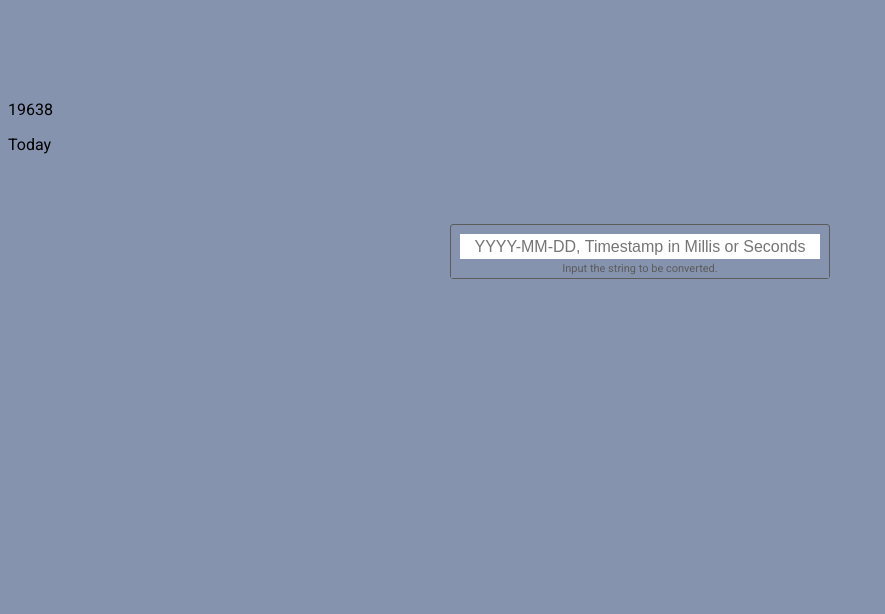
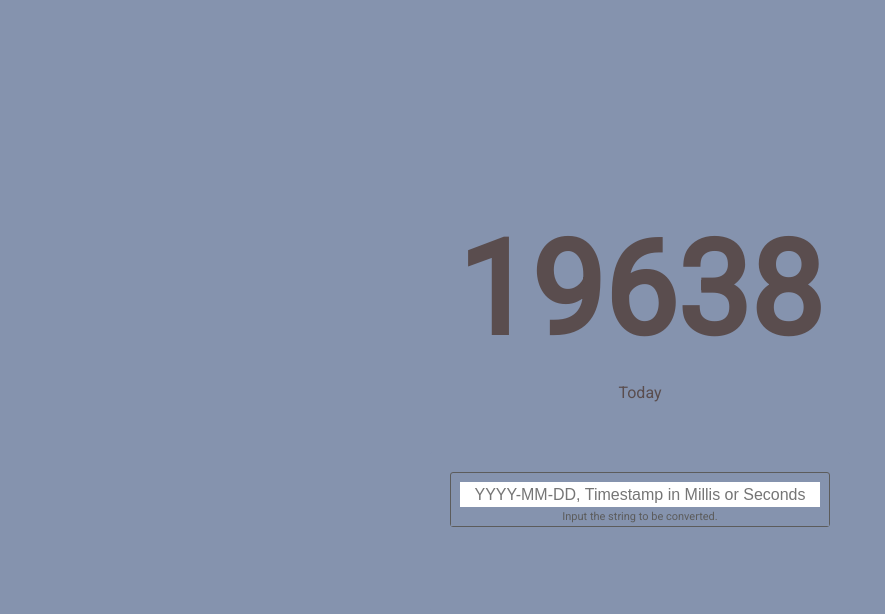
Before and after one commit to Lidfalk/lidfalk.github.io, a plain HTML site: page index.html in a window 1280 px wide. Shown: the whole page, without its empty margins (0-885 px from the left). Drawn offline with Linux system fonts and the light colour scheme.

Commit message:
fixed name missmatch in CSS

```diff
--- a/style.css
+++ b/style.css
@@ -4,7 +4,7 @@ body {
     background: #8593AE;
 }
 
-p#epoch-date {
+p#epoch-date-string {
     color: #5A4D4E;
     text-align: center;
     font-weight: bold;
@@ -14,7 +14,7 @@ p#epoch-date {
 
 }
 
-p#date-text {
+p#date-string {
     color: #5A4D4E;
     text-align: center;
     font-size: 16px;
```
